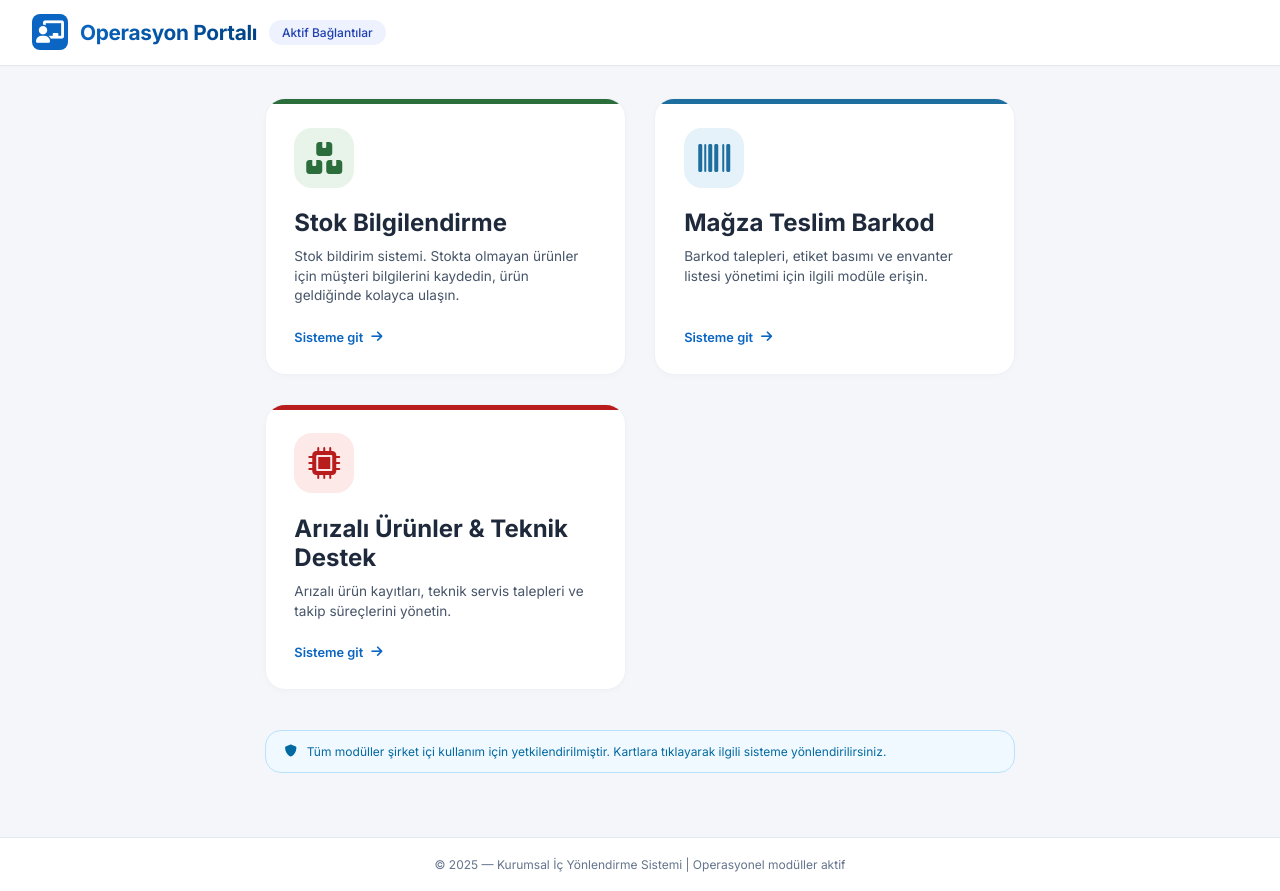
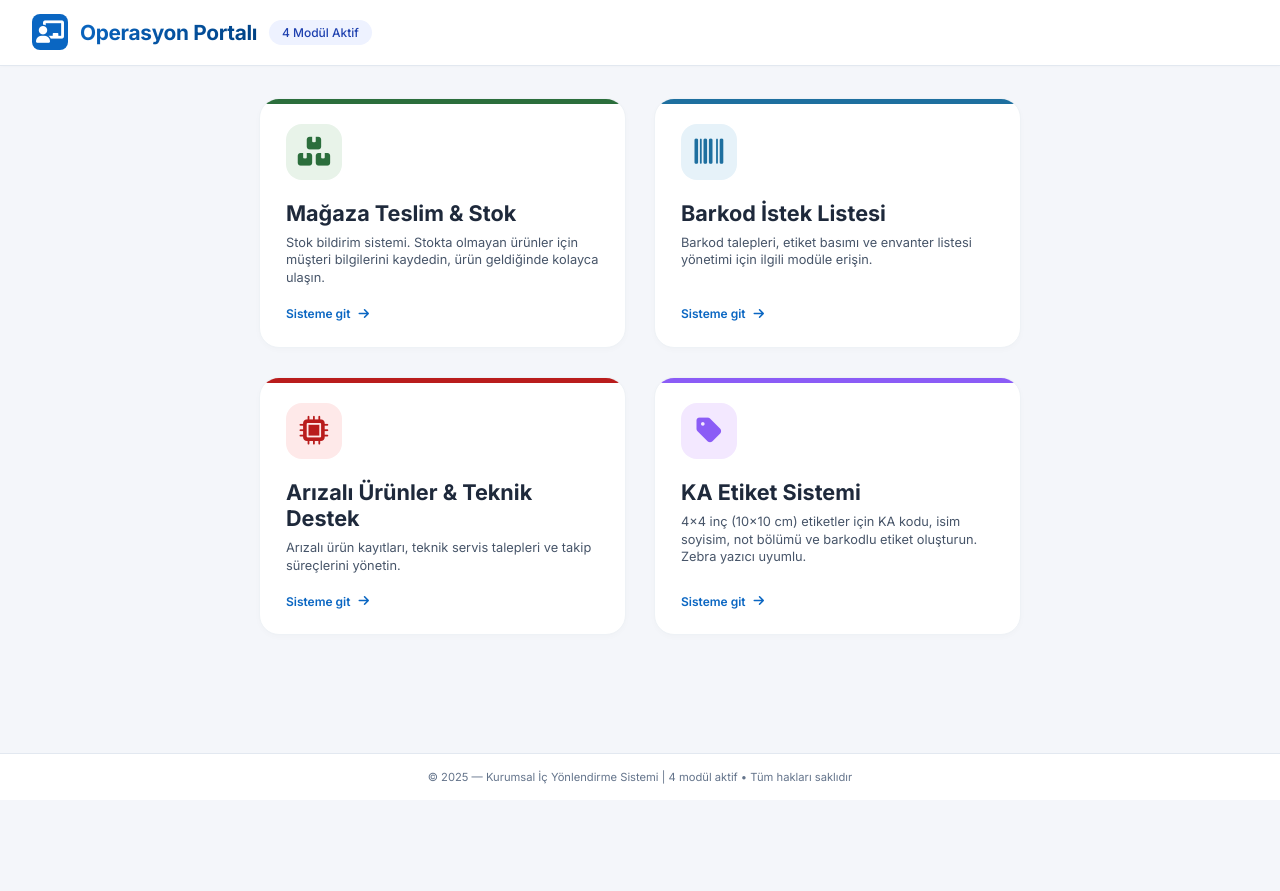
Before and after one commit to musyus56/makerpazar, a plain HTML site: page index.html in a window 1280 px wide. After the commit the page ends 800 px from the top, so only its background shows below. Drawn offline with Linux system fonts and the light colour scheme.

Commit message:
Update index.html

```diff
--- a/index.html
+++ b/index.html
@@ -6,7 +6,7 @@
     <title>Kurumsal İç Sistem | Operasyon Paneli</title>
     <!-- Google Fonts: Inter -->
     <link href="https://fonts.googleapis.com/css2?family=Inter:opsz,wght@14..32,300;14..32,400;14..32,500;14..32,600;14..32,700&display=swap" rel="stylesheet">
-    <!-- Font Awesome 6 (ücretsiz ikonlar) -->
+    <!-- Font Awesome 6 -->
     <link rel="stylesheet" href="https://cdnjs.cloudflare.com/ajax/libs/font-awesome/6.0.0-beta3/css/all.min.css">
     <style>
         * {
@@ -24,7 +24,7 @@
             flex-direction: column;
         }
 
-        /* Üst Bar - Sadeleştirilmiş */
+        /* Üst Bar */
         .navbar {
             background: #ffffff;
             border-bottom: 1px solid #e2e8f0;
@@ -79,24 +79,24 @@
 
         /* Ana içerik */
         .container {
-            max-width: 1200px;
+            max-width: 1300px;
             margin: 2rem auto;
             padding: 0 1.5rem;
             flex: 1;
         }
 
-        /* Grid sistem - 3 kart */
+        /* Grid sistem - 4 kart */
         .modules-grid {
             display: grid;
-            grid-template-columns: repeat(auto-fit, minmax(300px, 1fr));
+            grid-template-columns: repeat(auto-fit, minmax(280px, 1fr));
             gap: 1.8rem;
-            margin-bottom: 2.5rem;
+            margin-bottom: 2rem;
         }
 
         .module-card {
             background: white;
             border-radius: 20px;
-            padding: 1.8rem;
+            padding: 1.6rem;
             transition: all 0.25s ease;
             border: 1px solid #eef2f6;
             box-shadow: 0 2px 6px rgba(0,0,0,0.02);
@@ -125,35 +125,35 @@
         }
 
         .icon-bg {
-            width: 60px;
-            height: 60px;
+            width: 56px;
+            height: 56px;
             background: #f1f5f9;
-            border-radius: 18px;
+            border-radius: 16px;
             display: flex;
             align-items: center;
             justify-content: center;
-            margin-bottom: 1.3rem;
-            font-size: 2rem;
+            margin-bottom: 1.2rem;
+            font-size: 1.8rem;
         }
 
         .module-title {
-            font-size: 1.5rem;
+            font-size: 1.35rem;
             font-weight: 700;
-            margin-bottom: 0.6rem;
+            margin-bottom: 0.5rem;
         }
 
         .module-desc {
             color: #475569;
-            font-size: 0.85rem;
-            line-height: 1.45;
-            margin-bottom: 1.5rem;
+            font-size: 0.8rem;
+            line-height: 1.4;
+            margin-bottom: 1.2rem;
         }
 
         .link-hint {
             display: flex;
             align-items: center;
             gap: 8px;
-            font-size: 0.8rem;
+            font-size: 0.75rem;
             font-weight: 600;
             color: #0a66c2;
             margin-top: auto;
@@ -164,18 +164,18 @@
         }
 
         .module-card:hover .link-hint i {
-            transform: translateX(5px);
+            transform: translateX(4px);
         }
 
         /* Footer */
         .footer {
             border-top: 1px solid #e2e8f0;
             background: white;
-            padding: 1.2rem;
+            padding: 1rem;
             text-align: center;
-            font-size: 0.75rem;
+            font-size: 0.7rem;
             color: #64748b;
-            margin-top: 2rem;
+            margin-top: 1rem;
         }
 
         /* Responsive */
@@ -188,27 +188,8 @@
                 margin: 1.5rem auto;
             }
             .module-title {
-                font-size: 1.3rem;
+                font-size: 1.2rem;
             }
-            .icon-bg {
-                width: 50px;
-                height: 50px;
-                font-size: 1.7rem;
-            }
-        }
-
-        /* Bilgi notu - daha sade */
-        .info-note {
-            background: #f0f9ff;
-            border-radius: 16px;
-            padding: 0.8rem 1.2rem;
-            font-size: 0.75rem;
-            color: #0369a1;
-            display: flex;
-            align-items: center;
-            gap: 10px;
-            flex-wrap: wrap;
-            border: 1px solid #b9e2fa;
         }
     </style>
 </head>
@@ -220,19 +201,20 @@
             <i class="fas fa-chalkboard-user"></i>
         </div>
         <div class="logo-text">Operasyon Portalı</div>
-        <div class="badge">Aktif Bağlantılar</div>
+        <div class="badge">4 Modül Aktif</div>
     </div>
 </div>
 
 <div class="container">
     <div class="modules-grid">
-        <!-- 1. Mağaza Teslim / Stok Kartı -->
+
+        <!-- 1. Mağaza Teslim & Stok -->
         <a href="https://musyus56.github.io/maker-stok-ki-i/" class="module-card" target="_blank" rel="noopener noreferrer">
             <div class="card-accent" style="background: #2b6e3c;"></div>
             <div class="icon-bg" style="color: #2b6e3c; background:#e8f3e9;">
                 <i class="fas fa-boxes"></i>
             </div>
-            <div class="module-title">Stok Bilgilendirme</div>
+            <div class="module-title">Mağaza Teslim & Stok</div>
             <div class="module-desc">
                 Stok bildirim sistemi. Stokta olmayan ürünler için müşteri bilgilerini kaydedin, ürün geldiğinde kolayca ulaşın.
             </div>
@@ -248,7 +230,7 @@
             <div class="icon-bg" style="color: #1e6f9f; background:#e6f2f9;">
                 <i class="fas fa-barcode"></i>
             </div>
-            <div class="module-title">Mağza Teslim Barkod</div>
+            <div class="module-title">Barkod İstek Listesi</div>
             <div class="module-desc">
                 Barkod talepleri, etiket basımı ve envanter listesi yönetimi için ilgili modüle erişin.
             </div>
@@ -258,7 +240,7 @@
             </div>
         </a>
 
-        <!-- 3. Arızalı Ürünler / Teknik Destek -->
+        <!-- 3. Arızalı Ürünler & Teknik Destek -->
         <a href="https://musyus56.github.io/maker-teknik-destek/" class="module-card" target="_blank" rel="noopener noreferrer">
             <div class="card-accent" style="background: #b91c1c;"></div>
             <div class="icon-bg" style="color: #b91c1c; background:#fee9e9;">
@@ -273,24 +255,35 @@
                 <i class="fas fa-arrow-right"></i>
             </div>
         </a>
-    </div>
 
-    <div class="info-note">
-        <i class="fas fa-shield-alt"></i>
-        <span>Tüm modüller şirket içi kullanım için yetkilendirilmiştir. Kartlara tıklayarak ilgili sisteme yönlendirilirsiniz.</span>
+        <!-- 4. KA Etiket Sistemi (YENİ) -->
+        <a href="https://musyus56.github.io/kaetiket/" class="module-card" target="_blank" rel="noopener noreferrer">
+            <div class="card-accent" style="background: #8b5cf6;"></div>
+            <div class="icon-bg" style="color: #8b5cf6; background:#f3e8ff;">
+                <i class="fas fa-tag"></i>
+            </div>
+            <div class="module-title">KA Etiket Sistemi</div>
+            <div class="module-desc">
+                4x4 inç (10x10 cm) etiketler için KA kodu, isim soyisim, not bölümü ve barkodlu etiket oluşturun. Zebra yazıcı uyumlu.
+            </div>
+            <div class="link-hint">
+                <span>Sisteme git</span>
+                <i class="fas fa-arrow-right"></i>
+            </div>
+        </a>
     </div>
 </div>
 
 <div class="footer">
-    © 2025 — Kurumsal İç Yönlendirme Sistemi | Operasyonel modüller aktif
+    © 2025 — Kurumsal İç Yönlendirme Sistemi | 4 modül aktif • Tüm hakları saklıdır
 </div>
 
 <script>
-    // Konsolda link kontrolü
-    console.log("✅ Yönlendirme paneline hoş geldiniz!");
+    console.log("✅ Yönlendirme paneline hoş geldiniz! 4 modül aktif.");
     console.log("Mağaza/Stok: https://musyus56.github.io/maker-stok-ki-i/");
     console.log("Barkod Modülü: https://musyus56.github.io/makerbarkod/");
     console.log("Teknik Destek: https://musyus56.github.io/maker-teknik-destek/");
+    console.log("KA Etiket: https://musyus56.github.io/kaetiket/");
 </script>
 </body>
 </html>
```
